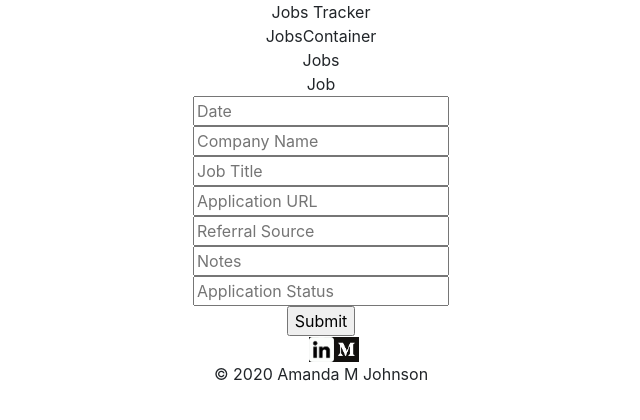
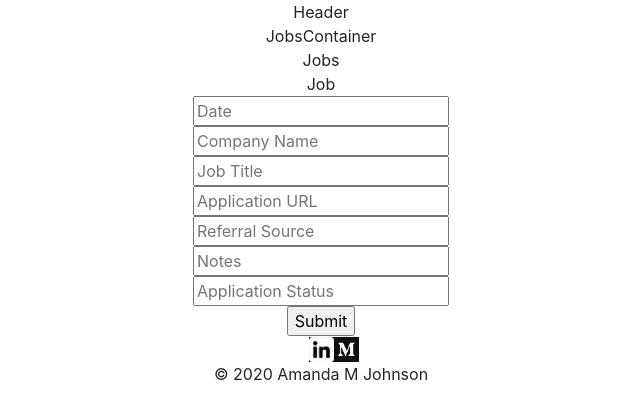
Before and after one commit to amandena/jobs-tracker, a React (Create React App) app in the folder client/: page / in a window 1280 px wide. Shown: the top 420 px of the page, without its empty margins (319-959 px from the left). Built offline with nearby package versions, Linux system fonts and the light colour scheme.

Commit message:
stubbed out header component and imported into App

```diff
--- a/client/src/App.js
+++ b/client/src/App.js
@@ -1,14 +1,13 @@
 import './App.css'
 import React from 'react'
 import JobsContainer from './containers/JobsContainer'
-// import Header from './components/Header'
+import Header from './components/Header'
 import Footer from './components/Footer'
 
 function App() {
   return (
     <div className='App'>
-      Jobs Tracker
-      {/* <Header/> */}
+      <Header/>
       <JobsContainer/>
       <Footer/>
     </div>
--- a/client/src/components/Header.js
+++ b/client/src/components/Header.js
@@ -0,0 +1,11 @@
+import React from 'react'
+
+const Header = () => {
+  return(
+    <div className='header'>
+      Header
+    </div>
+  )
+}
+
+export default Header
```
